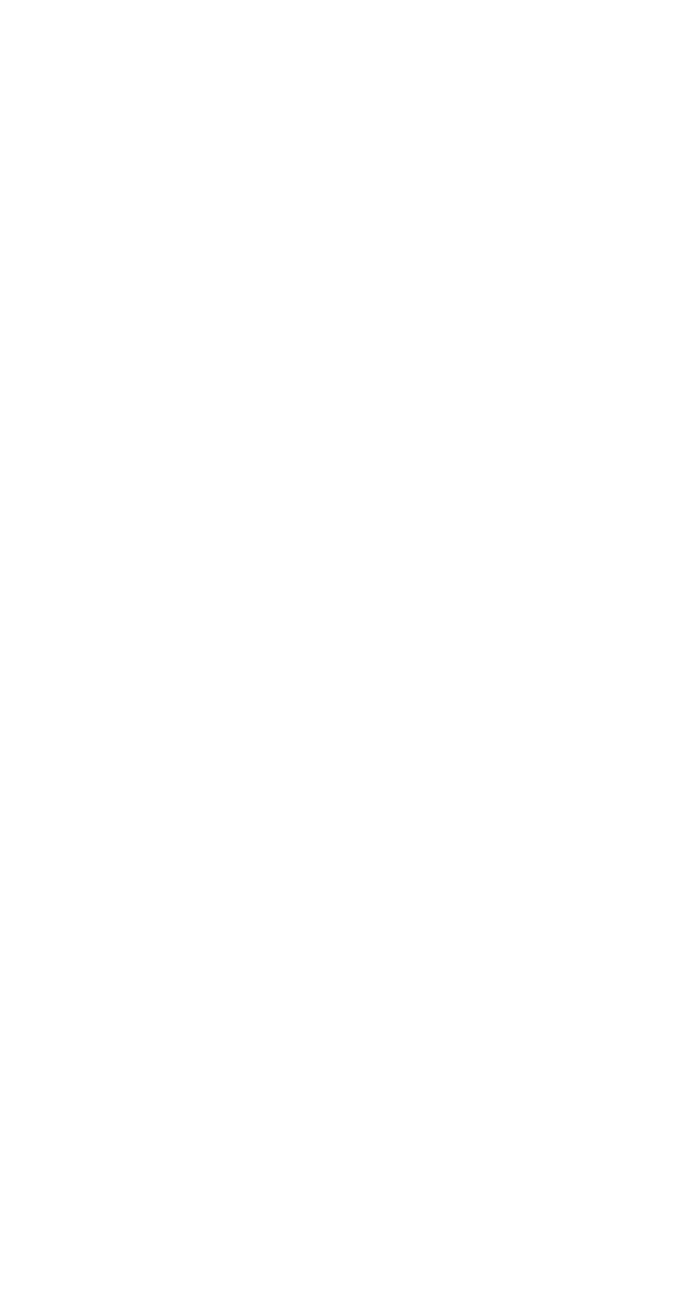
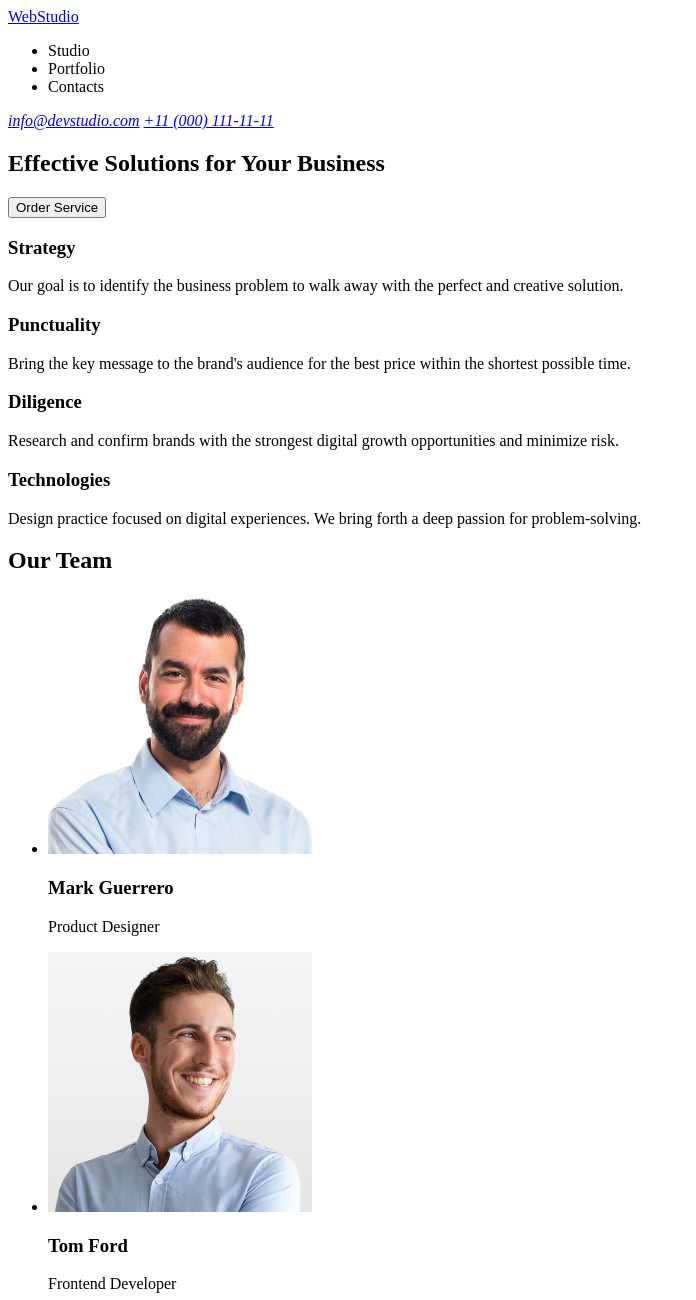
Before and after one commit to DKitseliuk/goit-markup-hw-01, a plain HTML site: page index.html in a window 1280 px wide. Shown: the top 1300 px of the page, without its empty margins (0-696 px from the left). Before the commit the page ends 800 px from the top, so only its background shows below. Drawn offline with Linux system fonts and the light colour scheme.

Commit message:
update file index.html

```diff
--- a/index.html
+++ b/index.html
@@ -3,11 +3,131 @@
   <head>
     <meta charset="UTF-8" />
     <meta name="viewport" content="width=device-width, initial-scale=1.0" />
-    <title>Document</title>
+    <title>WebStudio</title>
   </head>
   <body>
-    <header></header>
-    <main></main>
-    <footer></footer>
+    <!--Header-->
+    <header>
+      <!--Logo-->
+      <a href="./">WebStudio</a>
+      <!--Navigation-->
+      <nav>
+        <ul>
+          <li>Studio</li>
+          <li>Portfolio</li>
+          <li>Contacts</li>
+        </ul>
+      </nav>
+      <!--Contacts-->
+      <address>
+        <a href="mailto:info@devstudio.com">info@devstudio.com</a>
+        <a href="tel:+110001111111">+11 (000) 111-11-11</a>
+      </address>
+    </header>
+
+    <!--Main content-->
+    <main>
+      <!--Main title-->
+      <section>
+        <h1>Effective Solutions for Your Business</h1>
+        <button type="button">Order Service</button>
+      </section>
+
+      <!--Features-->
+      <section>
+        <!--Feature 1-->
+        <section>
+          <h3>Strategy</h3>
+          <p>
+            Our goal is to identify the business problem to walk away with the
+            perfect and creative solution.
+          </p>
+        </section>
+        <!--Feature 2-->
+        <section>
+          <h3>Punctuality</h3>
+          <p>
+            Bring the key message to the brand's audience for the best price
+            within the shortest possible time.
+          </p>
+        </section>
+        <!--Feature 3-->
+        <section>
+          <h3>Diligence</h3>
+          <p>
+            Research and confirm brands with the strongest digital growth
+            opportunities and minimize risk.
+          </p>
+        </section>
+        <!--Feature 4-->
+        <section>
+          <h3>Technologies</h3>
+          <p>
+            Design practice focused on digital experiences. We bring forth a
+            deep passion for problem-solving.
+          </p>
+        </section>
+      </section>
+
+      <!--Team-->
+      <section>
+        <h2>Our Team</h2>
+        <ul>
+          <!--Team card 1-->
+          <li>
+            <img
+              src="./images/team-card-01.jpg"
+              alt="team-card-01"
+              width="264"
+              height="260"
+            />
+            <h3>Mark Guerrero</h3>
+            <p>Product Designer</p>
+          </li>
+          <!--Team card 2-->
+          <li>
+            <img
+              src="./images/team-card-02.jpg"
+              alt="team-card-02"
+              width="264"
+              height="260"
+            />
+            <h3>Tom Ford</h3>
+            <p>Frontend Developer</p>
+          </li>
+          <!--Team card 3-->
+          <li>
+            <img
+              src="./images/team-card-03.jpg"
+              alt="team-card-03"
+              width="264"
+              height="260"
+            />
+            <h3>Camila Garcia</h3>
+            <p>Marketing</p>
+          </li>
+          <!--Team card 4-->
+          <li>
+            <img
+              src="./images/team-card-04.jpg"
+              alt="team-card-04"
+              width="264"
+              height="260"
+            />
+            <h3>Daniel Wilson</h3>
+            <p>UI Designer</p>
+          </li>
+        </ul>
+      </section>
+    </main>
+
+    <!--Footer-->
+    <footer>
+      <p>WebStudio</p>
+      <p>
+        Increase the flow of customers and sales for your business with digital
+        marketing & growth solutions.
+      </p>
+    </footer>
   </body>
 </html>
```
Also changed, not shown: images/team-card-01.jpg (added), images/team-card-02.jpg (added), images/team-card-03.jpg (added), images/team-card-04.jpg (added).
